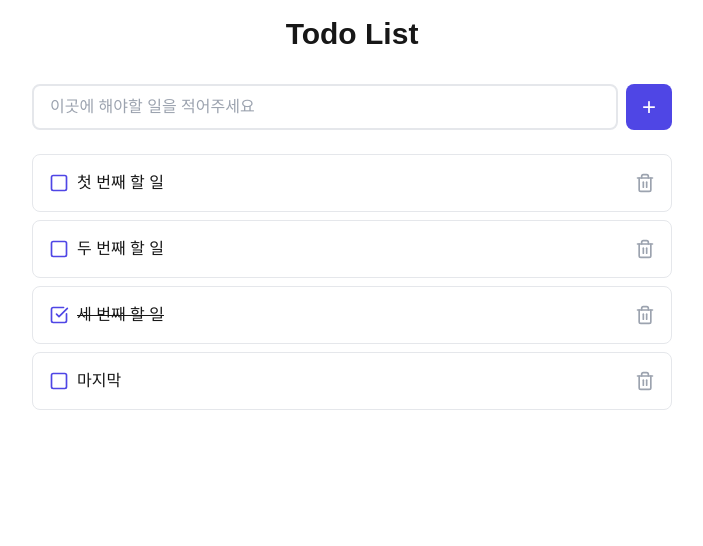
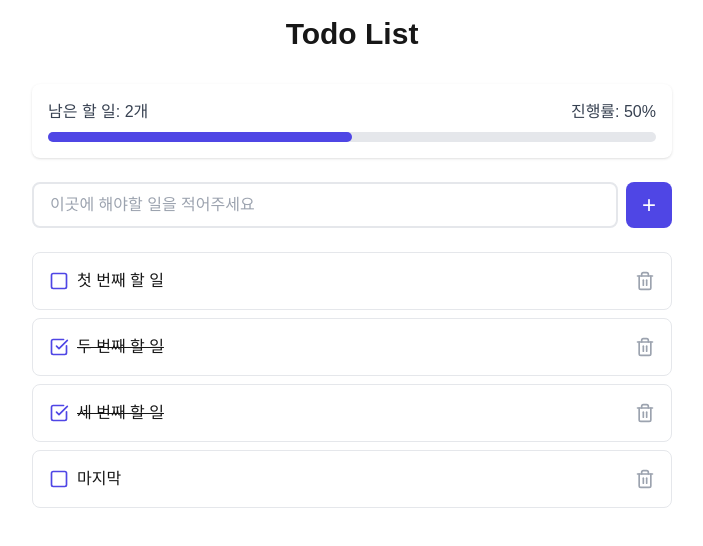
Before and after one commit to hyeonjy/baro-onboarding, a Next.js app: page / in a window 1280 px wide. Shown: the top 546 px of the page, without its empty margins (288-991 px from the left). Built offline with nearby package versions, Linux system fonts and the light colour scheme; data requests are answered from the project's data file.

Commit message:
feat: Todo 진행 상황 표시 기능 추가

```diff
--- a/db.json
+++ b/db.json
@@ -8,7 +8,7 @@
     {
       "id": "2",
       "title": "두 번째 할 일",
-      "completed": false
+      "completed": true
     },
     {
       "id": "0175",
@@ -16,7 +16,7 @@
       "completed": true
     },
     {
-      "id": "cc01",
+      "id": "7c29",
       "title": "마지막",
       "completed": false
     }
--- a/src/app/page.tsx
+++ b/src/app/page.tsx
@@ -1,5 +1,6 @@
 import TodoInput from "@/components/TodoInput";
 import TodoList from "@/components/TodoList";
+import TodoProgress from "@/components/TodoProgress";
 import { ErrorBoundary } from "@/components/ErrorBoundary";
 import { fetchTodos } from "@/lib/todoApi";
 import {
@@ -22,6 +23,10 @@ const Home = async () => {
 
       <HydrationBoundary state={dehydrate(queryClient)}>
         <ErrorBoundary>
+          <TodoProgress />
+        </ErrorBoundary>
+
+        <ErrorBoundary>
           <TodoInput />
         </ErrorBoundary>
 
--- a/src/components/TodoItem.tsx
+++ b/src/components/TodoItem.tsx
@@ -1,4 +1,4 @@
-import { Todo } from "@/app/types/todo";
+import { Todo } from "@/types/todo";
 import { Trash2, CheckSquare, Square } from "lucide-react";
 
 type TodoItemProps = {
--- a/src/components/TodoList.tsx
+++ b/src/components/TodoList.tsx
@@ -1,8 +1,9 @@
 "use client";
 
+import useTodos from "@/hooks/useTodos";
 import TodoItem from "./TodoItem";
-import useTodos from "@/hooks/useTodos";
 import TodoSkeleton from "./TodoSkeleton";
+import { Todo } from "@/types/todo";
 
 const TodoList = () => {
   const { fetchTodos, deleteTodo, toggleTodo } = useTodos();
@@ -18,7 +19,7 @@ const TodoList = () => {
 
   return (
     <div className="space-y-2">
-      {todos?.map((todo) => (
+      {todos?.map((todo: Todo) => (
         <TodoItem
           key={todo.id}
           todo={todo}
--- /dev/null
+++ b/src/components/TodoProgress.tsx
@@ -0,0 +1,32 @@
+"use client";
+
+import useTodos from "@/hooks/useTodos";
+import { Todo } from "@/types/todo";
+
+const TodoProgress = () => {
+  const { fetchTodos } = useTodos();
+  const { data: todos = [] } = fetchTodos;
+
+  const totalTodos = todos.length;
+  const completedTodos = todos.filter((todo: Todo) => todo.completed).length;
+  const remainingTodos = totalTodos - completedTodos;
+  const progressPercentage =
+    totalTodos === 0 ? 0 : Math.round((completedTodos / totalTodos) * 100);
+
+  return (
+    <div className="mb-6 p-4 bg-white rounded-lg shadow">
+      <div className="flex justify-between mb-2">
+        <span className="text-gray-700">남은 할 일: {remainingTodos}개</span>
+        <span className="text-gray-700">진행률: {progressPercentage}%</span>
+      </div>
+      <div className="w-full bg-gray-200 rounded-full h-2.5">
+        <div
+          className="bg-indigo-600 h-2.5 rounded-full transition-all duration-300"
+          style={{ width: `${progressPercentage}%` }}
+        ></div>
+      </div>
+    </div>
+  );
+};
+
+export default TodoProgress;
--- a/src/hooks/useFetchTodos.ts
+++ b/src/hooks/useFetchTodos.ts
@@ -1,5 +1,5 @@
-import { Todo } from "@/app/types/todo";
 import { fetchTodos } from "@/lib/todoApi";
+import { Todo } from "@/types/todo";
 import { useQuery } from "@tanstack/react-query";
 
 const useFetchTodos = () => {
--- a/src/lib/todoApi.ts
+++ b/src/lib/todoApi.ts
@@ -1,8 +1,10 @@
-import { Todo } from "@/app/types/todo";
+import { Todo } from "@/types/todo";
 
 export const fetchTodos = async () => {
   try {
-    const response = await fetch("http://localhost:4000/todos");
+    const response = await fetch("http://localhost:4000/todos", {
+      cache: "no-store",
+    });
     if (!response.ok) {
       throw new Error("할 일 목록을 가져오는데 실패했습니다.");
     }
--- a/src/providers/RQProvider.tsx
+++ b/src/providers/RQProvider.tsx
@@ -14,9 +14,7 @@ function makeQueryClient() {
       queries: {
         // With SSR, we usually want to set some default staleTime
         // above 0 to avoid refetching immediately on the client
-        staleTime: 60 * 1000,
         retry: 1,
-        gcTime: 10 * 60 * 1000,
       },
       mutations: {
         retry: 1,
--- a/src/app/types/todo.ts
+++ b/src/types/todo.ts
@@ -1,5 +1,5 @@
-export type Todo = {
+export interface Todo {
   id: string;
   title: string;
   completed: boolean;
-};
+}
```
